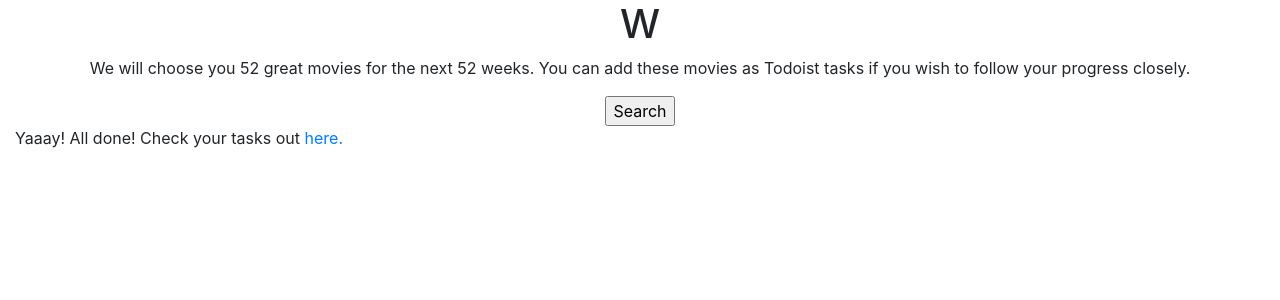
After one commit to karatugo/watch-52, a Flask app: template templates/success.html in a window 1280 px wide. The commit adds this page. Shown: the top 300 px of the page. Run offline with Flask 2, Linux system fonts and the light colour scheme; the template is opened without the code that fills it: most values are stand-ins (such as "Sample title", 1, 10 or a date in 2020); some libraries are stand-ins or nearby versions.

Commit message:
Implement Todoist auth redirect (#4)
* Implement Todoist auth redirect

* Implement Todoist integration

```diff
--- a/app.py
+++ b/app.py
@@ -1,18 +1,37 @@
+import datetime
+import imdb
+import json
 import os
-import re
-import imdb
 import random
-import datetime
+import requests
+import todoist
 
 from dotenv import load_dotenv
-from flask import Flask, render_template, request, redirect, url_for, jsonify
+from flask import Flask, jsonify, redirect, render_template, request, session, url_for
 
 app = Flask(__name__)
 load_dotenv()
 ia = imdb.IMDb()
+session_movies = []
 
 # https://flask.palletsprojects.com/en/1.1.x/quickstart/#sessions
-app.secret_key = os.getenv("SECRETKEY")
+app.secret_key = os.getenv("SECRET_KEY")
+head_title = "Watch 52"
+
+
+@app.route("/add-todoist", methods=["POST", "GET"])
+def add_todoist():
+    if request.method == "POST":
+        try:
+            # test_token = os.getenv("TODOIST_TEST_TOKEN")
+            todoist_auth_url = "https://todoist.com/oauth/authorize?client_id=" + \
+                os.getenv("TODOIST_CLIENT_ID") + \
+                "&scope=data:read_write,data:delete&state=" + app.secret_key
+            return redirect(todoist_auth_url)
+        except Exception as e:
+            print(e)
+            return "fail"
+
 
 def generate_movie_data(top_movies, random_numbers):
     today = datetime.date.today()
@@ -21,13 +40,16 @@ def generate_movie_data(top_movies, random_numbers):
     for n in random_numbers:
         movie_data.append(
             {
-            "week": week_number,
-            "title": top_movies[n],
-            "due_date": today + datetime.timedelta(days=7*week_number)
+                "due_date": str(today + datetime.timedelta(days=7*week_number)),
+                "rating": top_movies[n]["rating"],
+                "title": top_movies[n]["title"],
+                "week": week_number,
+                "year": top_movies[n]["year"],
             })
 
         week_number += 1
     return movie_data
+
 
 def get_movie_data():
     top_movies = ia.get_top250_movies()
@@ -35,11 +57,13 @@ def get_movie_data():
     movie_data = generate_movie_data(top_movies, random_numbers)
     return movie_data
 
+
 @app.route("/movies", methods=["POST", "GET"])
 def search_imdb():
     if request.method == "POST":
         try:
             movie_data = get_movie_data()
+            session['movie_data'] = movie_data # json.dumps(movie_data, indent=4, sort_keys=True, default=str)
         except imdb.IMDbError as e:
             return redirect(url_for("error", error=e))
         except Exception as e:
@@ -49,14 +73,50 @@ def search_imdb():
     else:
         return redirect("/")
 
+
+@app.route('/todoist-success', methods=["POST", "GET"])
+def todoist_success():
+    # print(request)
+    state = request.args.get("state")
+    if state != app.secret_key:
+        return render_template("error.html",
+                               head_title=head_title,
+                               error="authorization error")
+
+    code = request.args.get("code")
+    url = 'https://todoist.com/oauth/access_token'
+    todoist_auth_data = {
+        'client_id': os.getenv("TODOIST_CLIENT_ID"),
+        'client_secret': os.getenv("TODOIST_CLIENT_SECRET"),
+        'code': code
+        }
+
+    response = requests.post(url, data=todoist_auth_data)
+    response = response.json()
+    access_token = response["access_token"]
+
+    if "movie_data" in session:
+        api = todoist.TodoistAPI(access_token)
+        project = api.projects.add("watch-52")
+
+        for m in session['movie_data']:
+            task = api.items.add(m["title"], project_id=project['id'], due={'string': m["due_date"]})
+            # task.update(due={'string': m["due_date"]})
+        api.commit()
+
+    return render_template("success.html",
+                           head_title="Your Todoist tasks are created.")
+
+
 @app.route('/error', methods=["POST", "GET"])
 def error():
     error = request.args["error"]
-    return render_template("error.html", head_title="Watch 52", error=error)
+    return render_template("error.html", head_title=head_title, error=error)
+
 
 @app.route('/', methods=["POST", "GET"])
 def index():
-    return render_template("index.html", head_title="Watch 52")
+    return render_template("index.html", head_title=head_title)
 
 
 if __name__ == '__main__':
--- a/templates/error.html
+++ b/templates/error.html
@@ -1,5 +1,3 @@
 {% extends "index.html" %}
 
-{% block extra_content %}
-<!-- <h6>{{error}}</h6> -->
-{% endblock %}
+{% block extra_content %}{% endblock %}
--- a/templates/index.html
+++ b/templates/index.html
@@ -2,7 +2,7 @@
 
 {% block body %}
 <div class="content">
-    <h1 style="text-align: center;">Welcome to Watch 52!</h1>
+    <h1 style="text-align: center;">W</h1>
     <div class="form" style="text-align: center;">
         <form action="/movies" method="POST">
             <p>
--- /dev/null
+++ b/templates/success.html
@@ -0,0 +1,5 @@
+{% extends "index.html" %}
+
+{% block extra_content %}
+<p>Yaaay! All done! Check your tasks out <a href='https://todoist.com/app'>here.</a></p>
+{% endblock %}
```
Also changed, not shown: templates/movies.html (+5 -3 lines), 2 other files.
